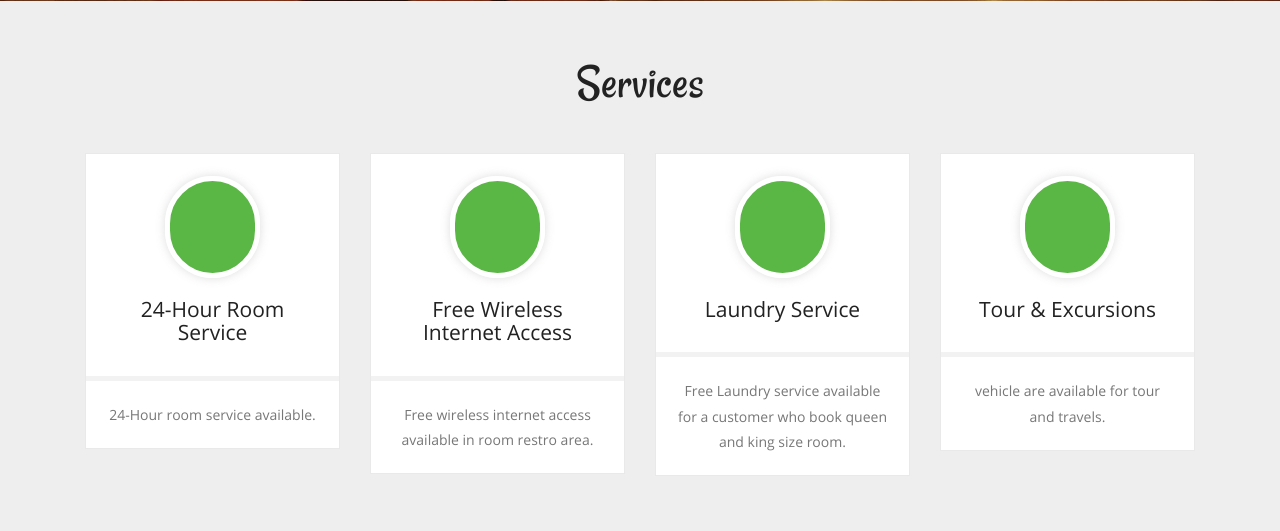
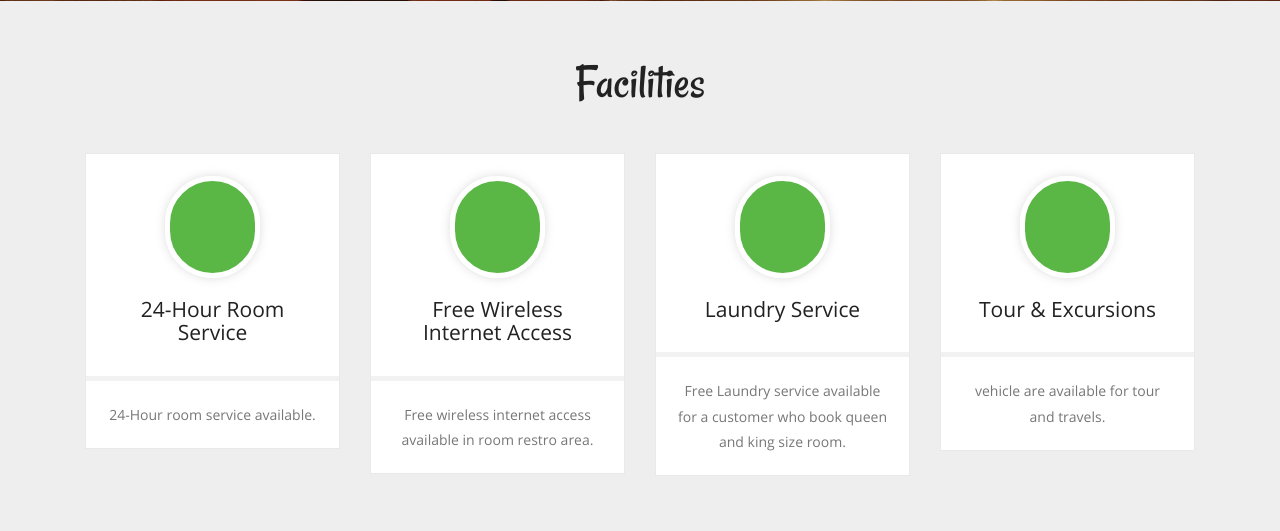
Before and after one commit to SandeepaMapa/RE, a PHP site: page / in a window 1280 px wide. Shown: the part 601-1132 px from the top of the page. Run offline with PHP 8.4, Linux system fonts and the light colour scheme; a user stored in the database is signed in; data comes from the database, SQL or seed files in the repository; some web fonts are replaced.

Commit message:
Update index.php

```diff
--- a/index.php
+++ b/index.php
@@ -56,7 +56,7 @@ include('includes/dbconnection.php');
 
 		<div class="features">
 					<div class="container">
-						<h3>Services</h3>
+						<h3>Facilities</h3>
 							<div class="features-grids">
 								<?php
 $sql="SELECT * from tblfacility order by rand() limit 4";
```
